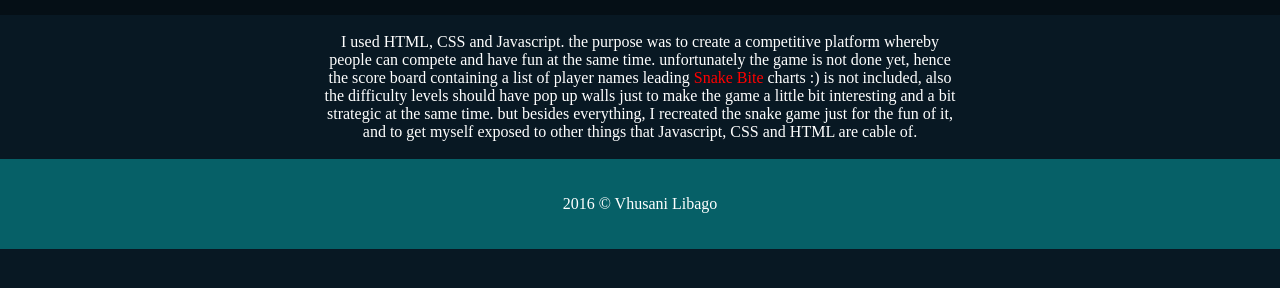
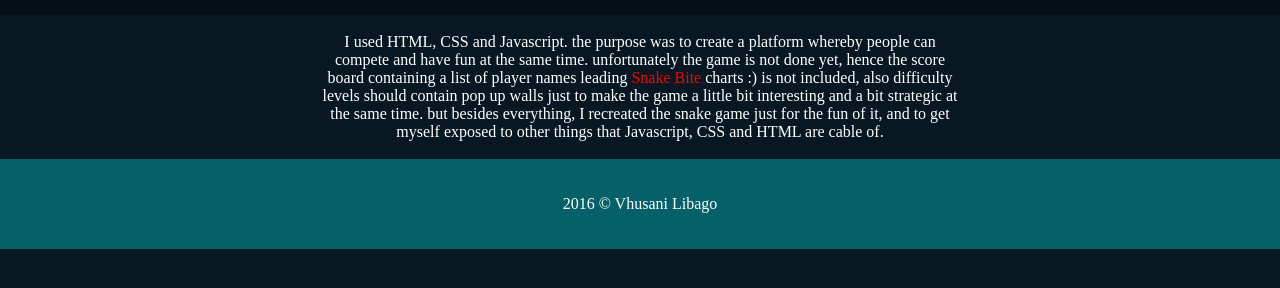
Before and after one commit to Vhusani/vhusanis-snake-bite-game, a plain HTML site: page Fun.html in a window 1280 px wide. Shown: the part 178-466 px from the top of the page. Drawn offline with Linux system fonts and the light colour scheme.

Commit message:
Initial commit

```diff
--- a/Fun.html
+++ b/Fun.html
@@ -22,9 +22,9 @@
     <br>
 
 <p style="color: white; text-align: center; width: 50%; margin-left: 25%">
-I used HTML, CSS and Javascript. the purpose was to create a competitive platform whereby people can compete
+I used HTML, CSS and Javascript. the purpose was to create a platform whereby people can compete
 and have fun at the same time. unfortunately the game is not done yet, hence the score board containing a list of
-player names leading <span style ="color: red;">Snake Bite</span> charts :) is not included, also the difficulty levels should have pop up walls just
+player names leading <span style ="color: red;">Snake Bite</span> charts :) is not included, also difficulty levels should contain pop up walls just
 to make the game a little bit interesting and a bit strategic at the same time.
 but besides everything, I recreated the snake game just for the fun of it, and to get myself exposed to other things that Javascript,
 CSS and HTML are cable of.
```
